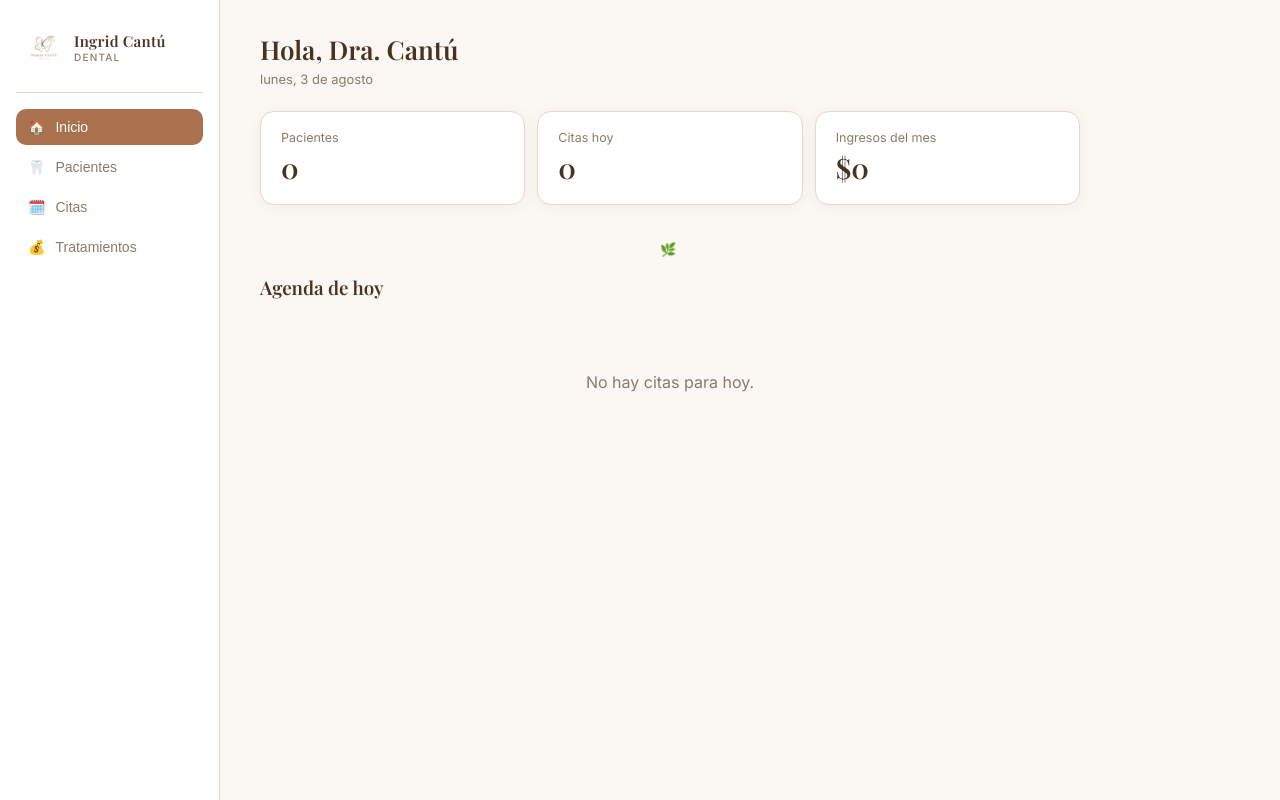
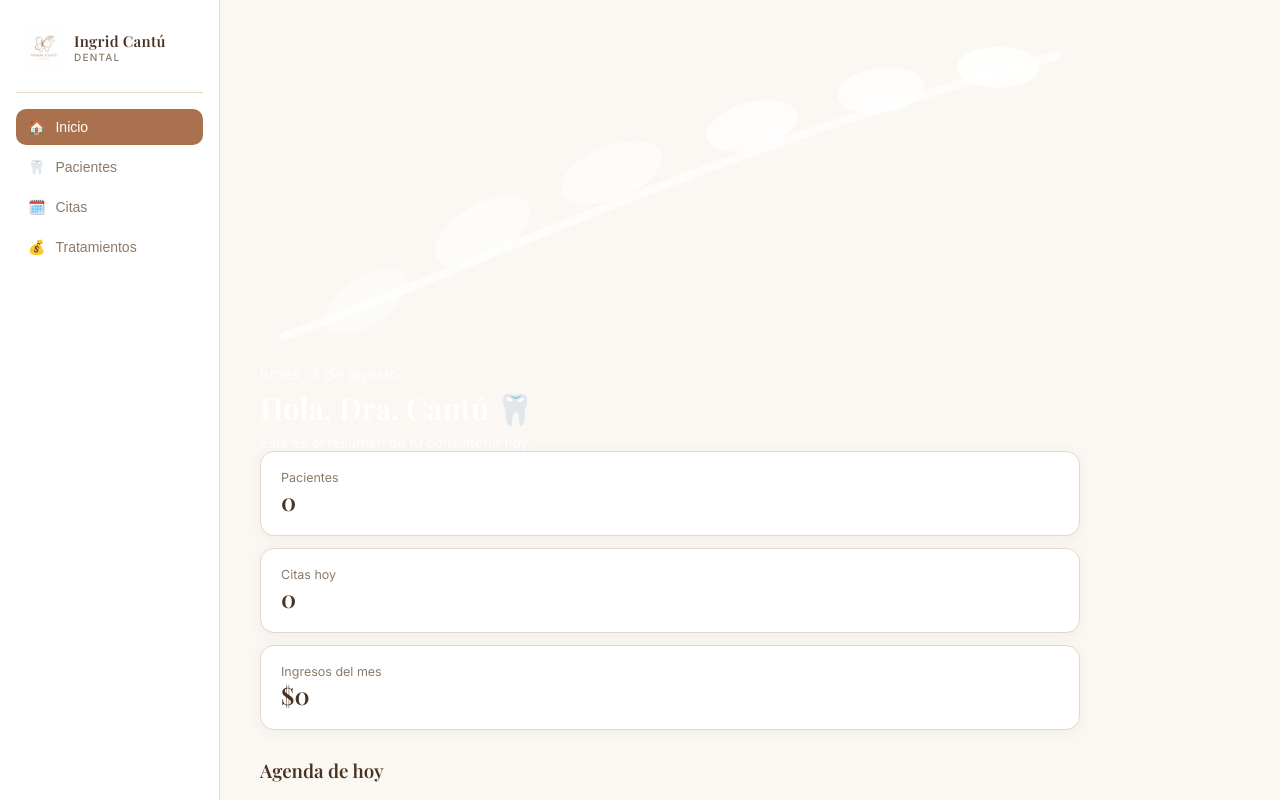
Before and after one commit to ms1jr/ingrid-cantu-dental., a React (Vite) app: page / in a window 1280 px wide. Shown: the top 800 px of the page. Built offline with nearby package versions, Linux system fonts and the light colour scheme; a web font is replaced by a local one.

Commit message:
Update Home.jsx

```diff
--- a/src/components/Home.jsx
+++ b/src/components/Home.jsx
@@ -1,3 +1,5 @@
+import LeafMotif from './LeafMotif';
+
 export default function Home({ patients, appointments, treatments }) {
   const today = new Date().toISOString().slice(0, 10);
   const todayAppointments = appointments
@@ -10,35 +12,40 @@ export default function Home({ patients, appointments, treatments }) {
 
   return (
     <div>
-      <div className="page-header">
-        <div>
-          <h1>Hola, Dra. Cantú</h1>
-          <div className="sub">
+      <div className="hero">
+        <LeafMotif className="hero-leaf" color="#ffffff" />
+        <div className="hero-content">
+          <div className="sub" style={{ color: 'rgba(255,255,255,0.85)' }}>
             {new Date().toLocaleDateString('es-MX', { weekday: 'long', day: 'numeric', month: 'long' })}
+          </div>
+          <h1 style={{ color: '#fff', fontSize: 30, marginTop: 4 }}>Hola, Dra. Cantú 🦷</h1>
+          <div style={{ color: 'rgba(255,255,255,0.85)', fontSize: 14, marginTop: 6 }}>
+            Este es el resumen de tu consultorio hoy.
           </div>
         </div>
       </div>
 
-      <div style={{ display: 'flex', gap: 12, marginBottom: 24, flexWrap: 'wrap' }}>
-        <div className="card" style={{ flex: 1, minWidth: 140 }}>
+      <div className="stat-grid">
+        <div className="card stat-card accent-copper">
           <div className="meta">Pacientes</div>
-          <h2 style={{ fontSize: 28, marginTop: 4 }}>{patients.length}</h2>
+          <h2 className="stat-number">{patients.length}</h2>
         </div>
-        <div className="card" style={{ flex: 1, minWidth: 140 }}>
+        <div className="card stat-card accent-terracotta">
           <div className="meta">Citas hoy</div>
-          <h2 style={{ fontSize: 28, marginTop: 4 }}>{todayAppointments.length}</h2>
+          <h2 className="stat-number">{todayAppointments.length}</h2>
         </div>
-        <div className="card" style={{ flex: 1, minWidth: 140 }}>
+        <div className="card stat-card accent-gold">
           <div className="meta">Ingresos del mes</div>
-          <h2 style={{ fontSize: 28, marginTop: 4 }}>${monthTotal.toLocaleString('es-MX')}</h2>
+          <h2 className="stat-number">${monthTotal.toLocaleString('es-MX')}</h2>
         </div>
       </div>
 
-      <div className="divider-leaf">🌿</div>
-
-      <h3 style={{ marginBottom: 12 }}>Agenda de hoy</h3>
+      <h3 style={{ margin: '28px 0 12px' }}>Agenda de hoy</h3>
       {todayAppointments.length === 0 && (
-        <div className="empty-state">No hay citas para hoy.</div>
+        <div className="empty-state">
+          <LeafMotif className="empty-leaf" color="#d8c4a8" />
+          <div style={{ marginTop: 10 }}>No hay citas para hoy. Buen momento para ponerte al día. 🌿</div>
+        </div>
       )}
       {todayAppointments.map((a) => (
         <div className="card" key={a.id}>
```
